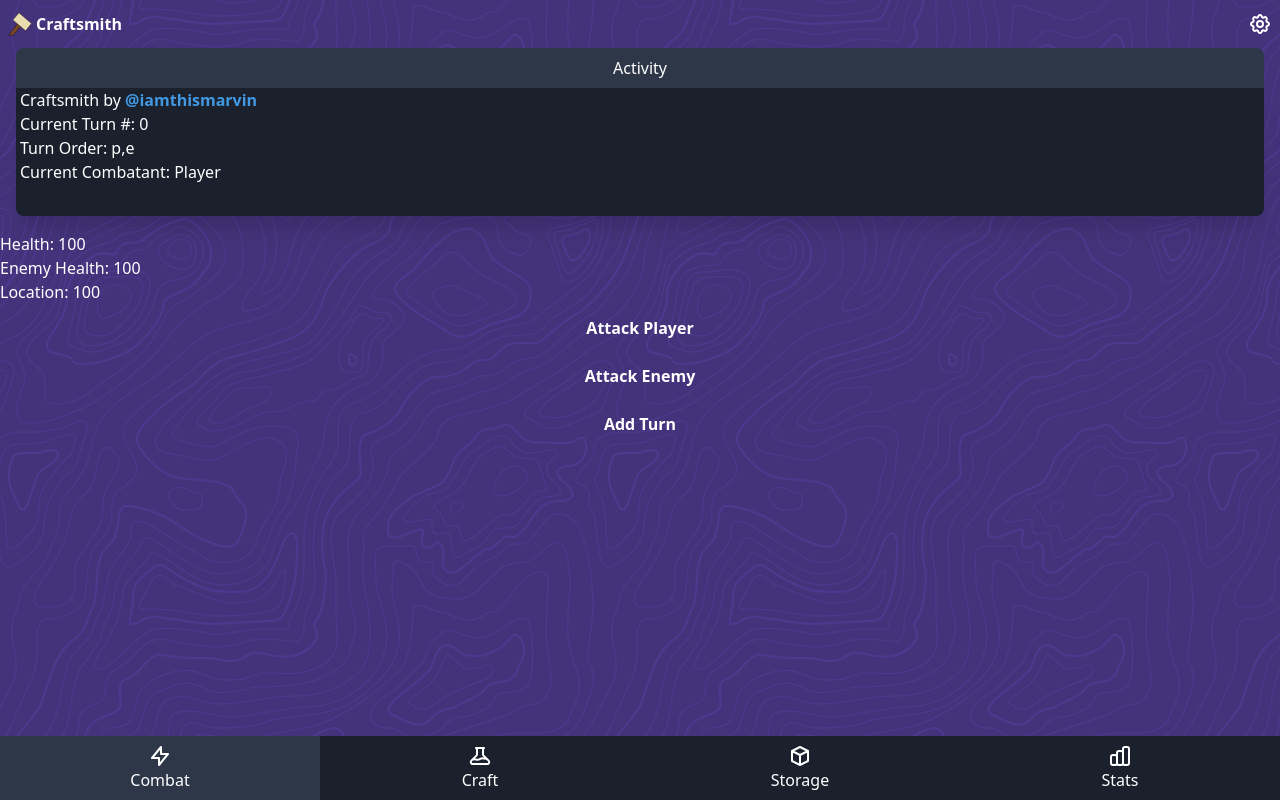
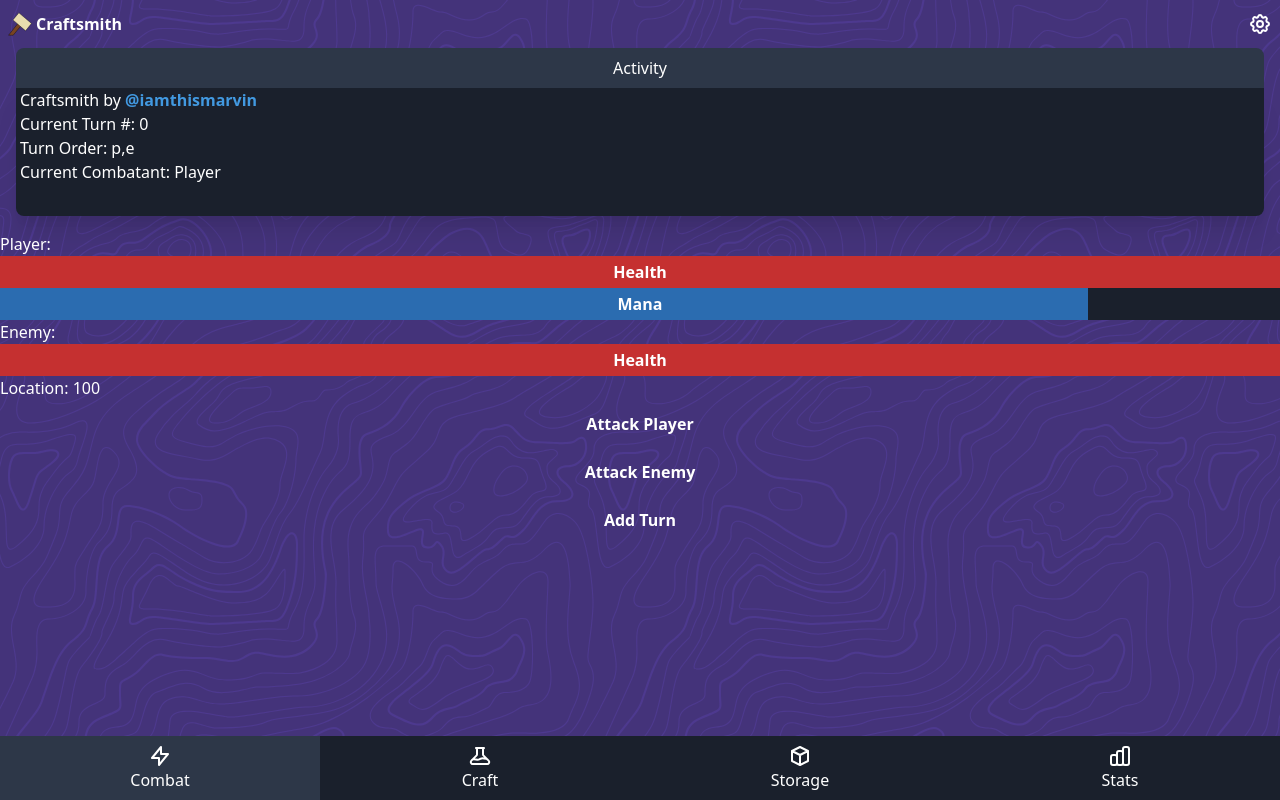
Before and after one commit to iamthismarvin/craftsmith, a Vue app: page /combat in a window 1280 px wide. Built offline with nearby package versions, Linux system fonts and the light colour scheme.

Commit message:
NEW: Create basic [Bar] component for health and mana.

```diff
--- /dev/null
+++ b/src/components/Combat/Bar.vue
@@ -0,0 +1,36 @@
+<template>
+  <div class="flex h-8 items-center relative">
+    <div class="bar bg-gray-900 w-full"></div>
+    <div class="bar" :style="[`background: ${foregroundColor}`, `width: ${percentage}%`]"></div>
+    <div class="absolute capitalize font-bold text-center w-full ">{{ type }}</div>
+  </div>
+</template>
+
+<script>
+export default {
+  name: 'Bar',
+  props: {
+    percentage: { type: Number, required: true },
+    type: { type: String, required: true },
+  },
+  computed: {
+    foregroundColor() {
+      switch (this.type) {
+        case 'health':
+          return '#c53030';
+        case 'mana':
+          return '#2b6cb0';
+        default:
+          return '#000000';
+      }
+    },
+  },
+};
+</script>
+
+<style lang="scss" scoped>
+.bar {
+  height: 2rem;
+  position: absolute;
+}
+</style>
--- a/src/views/Combat.vue
+++ b/src/views/Combat.vue
@@ -1,7 +1,10 @@
 <template>
   <div>
-    <h3>Health: {{ player.health }}</h3>
-    <h3>Enemy Health: {{ enemy.health }}</h3>
+    <h3>Player:</h3>
+    <Bar type="health" :percentage="player.health" />
+    <Bar type="mana" :percentage="85" />
+    <h3>Enemy:</h3>
+    <Bar type="health" :percentage="enemy.health" />
     <h3>Location: {{ location }}</h3>
     <button @click="basicAttack('player')">Attack Player</button>
     <button @click="basicAttack('enemy')">Attack Enemy</button>
@@ -11,12 +14,16 @@
 
 <script>
 import { mapActions, mapGetters } from 'vuex';
+import { defineAsyncComponent } from 'vue';
 
 export default {
   name: 'Combat',
   data: () => ({
     turn: 0,
   }),
+  components: {
+    Bar: defineAsyncComponent(() => import('@/components/Combat/Bar.vue')),
+  },
   computed: {
     ...mapGetters({
       location: 'combat/location',
```
